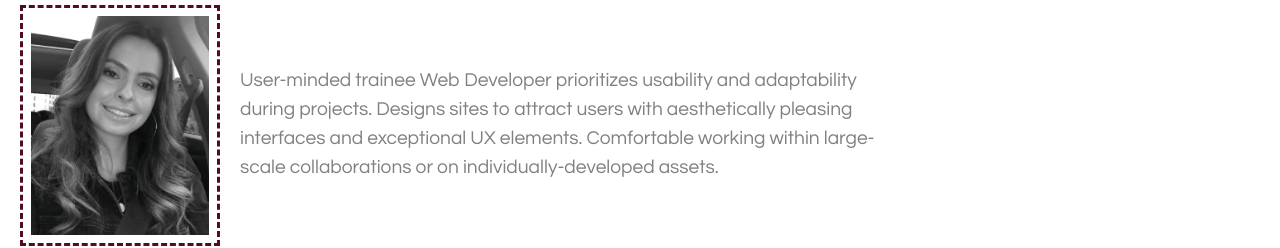
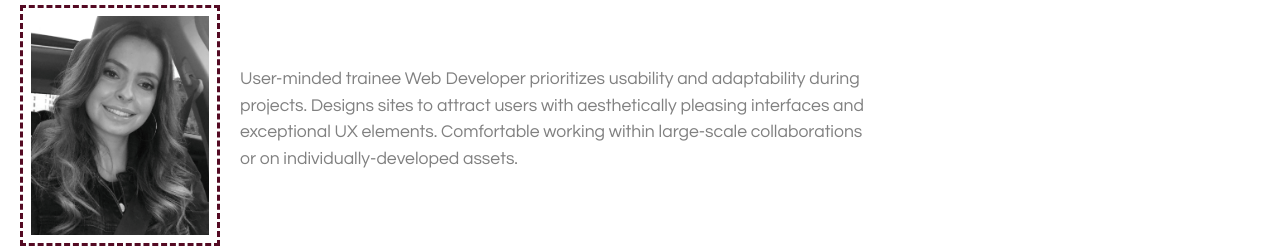
Before and after one commit to TamaraJoniec/Portfolio-2.0, a plain HTML site: page index.html in a window 1280 px wide. Shown: the part 2088-2336 px from the top of the page. Drawn offline with nearby package versions, Linux system fonts and the light colour scheme; a web font is replaced by a local one.

Commit message:
text description size alteration

```diff
--- a/assets/css/style.css
+++ b/assets/css/style.css
@@ -87,7 +87,7 @@ footer {
     float: left;
     text-align: left;
     color: gray;
-    font-size: 120%;
+    font-size: 110%;
     display: flex;
     margin-top: 10%;
     flex: 1 0 auto;
```
